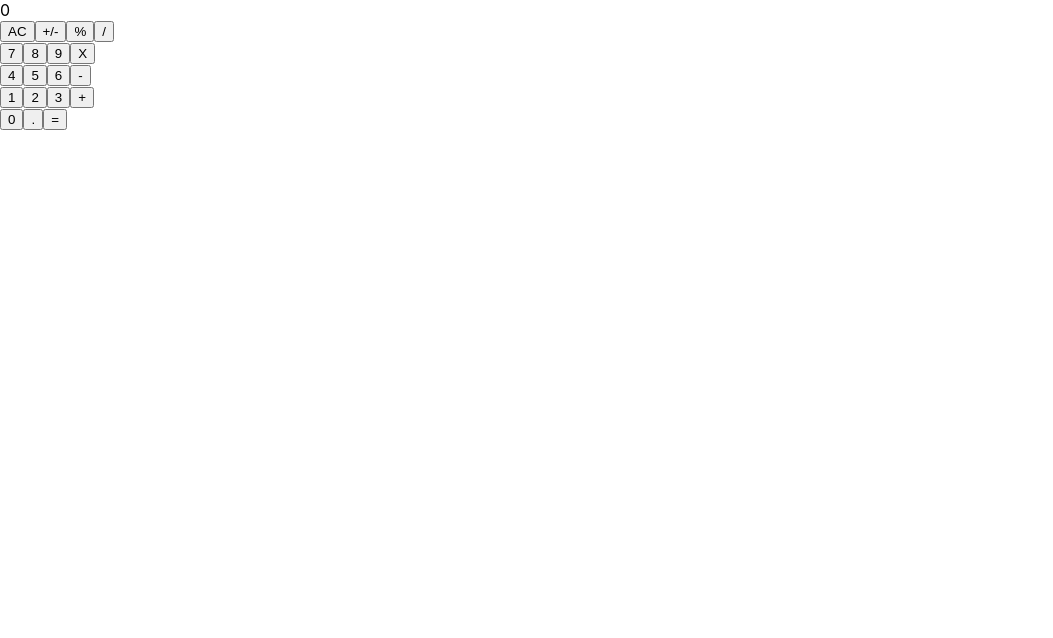
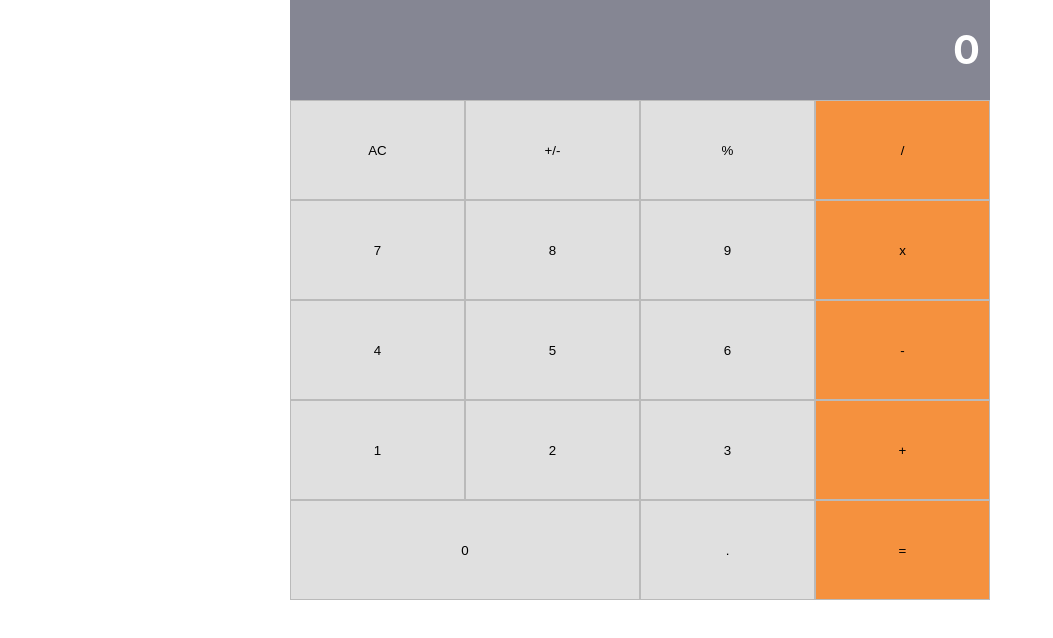
Before and after one commit to Ceejayski/React-Calculator, a React (Create React App) app: page / in a window 1280 px wide. Shown: the top 638 px of the page, without its empty margins (0-1053 px from the left). Built offline with nearby package versions, Linux system fonts and the light colour scheme.

Commit message:
Style all components

```diff
--- a/src/components/button-panel/index.js
+++ b/src/components/button-panel/index.js
@@ -16,7 +16,7 @@ const ButtonPanel = ({ clickHandler }) => {
         <Button name="7" clickHandler={handleClick} />
         <Button name="8" clickHandler={handleClick} />
         <Button name="9" clickHandler={handleClick} />
-        <Button name="X" clickHandler={handleClick} />
+        <Button name="x" clickHandler={handleClick} />
       </div>
       <div className="group-3">
         <Button name="4" clickHandler={handleClick} />
--- a/src/components/button-panel/style.css
+++ b/src/components/button-panel/style.css
@@ -1,3 +1,24 @@
-body {
-  padding: 0;
+.component-button-panel {
+  width: 100%;
 }
+
+.component-button-panel > * {
+  display: flex;
+  justify-content: space-between;
+  height: 100px;
+}
+
+.Button {
+  flex-basis: 25%;
+  background-color: #e0e0e0;
+  border: 1px solid #bababa;
+  cursor: pointer;
+}
+
+.zero {
+  flex-basis: 50%;
+}
+
+.operator {
+  background-color: #f5913e;
+}
--- a/src/components/display/style.css
+++ b/src/components/display/style.css
@@ -1,3 +1,11 @@
-body {
-  padding: 0;
+.component-display {
+  background-color: #858693;
+  line-height: 100px;
+  font-size: 40px;
+  color: #fff;
+  font-weight: bold;
+  display: flex;
+  justify-content: flex-end;
+  align-items: center;
+  padding-right: 10px;
 }
--- a/src/index.css
+++ b/src/index.css
@@ -1,27 +1,18 @@
 body {
   margin: 0;
-  font-family:
-    -apple-system,
-    BlinkMacSystemFont,
-    "Segoe UI",
-    "Roboto",
-    "Oxygen",
-    "Ubuntu",
-    "Cantarell",
-    "Fira Sans",
-    "Droid Sans",
-    "Helvetica Neue",
+  font-family: -apple-system, BlinkMacSystemFont, "Segoe UI", "Roboto", "Oxygen",
+    "Ubuntu", "Cantarell", "Fira Sans", "Droid Sans", "Helvetica Neue",
     sans-serif;
   -webkit-font-smoothing: antialiased;
   -moz-osx-font-smoothing: grayscale;
 }
 
 code {
-  font-family:
-    source-code-pro,
-    Menlo,
-    Monaco,
-    Consolas,
-    "Courier New",
+  font-family: source-code-pro, Menlo, Monaco, Consolas, "Courier New",
     monospace;
 }
+
+.Component-App {
+  width: 700px;
+  margin: 0 auto;
+}
```
